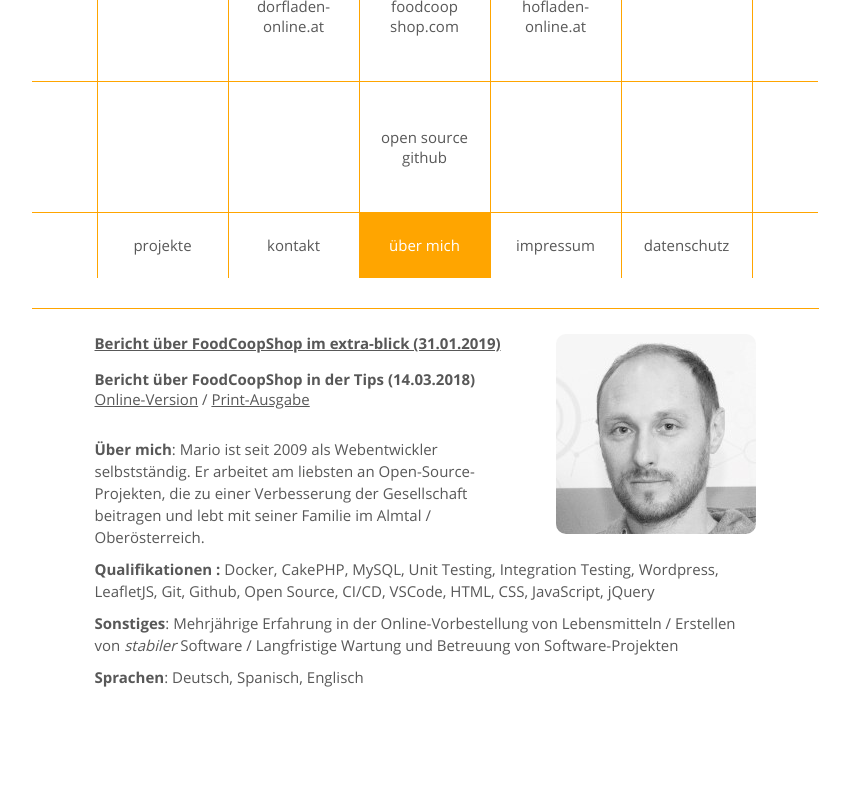
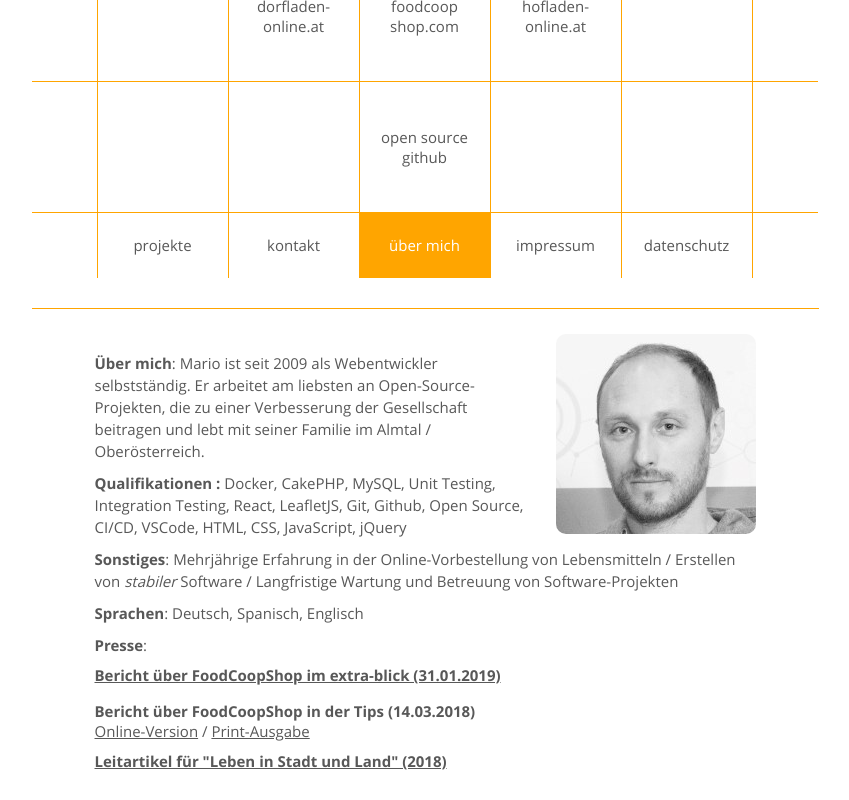
Before and after one commit to mrothauer/company-website, a Vue app: page / in a window 1280 px wide. Shown: the part 266-1066 px from the top of the page, without its empty margins (215-1064 px from the left). Before the commit the page ends 994 px from the top, so only its background shows below. Built offline with nearby package versions, Linux system fonts and the light colour scheme.

Commit message:
restructuring imprint

```diff
--- a/src/components/pages/About.vue
+++ b/src/components/pages/About.vue
@@ -4,21 +4,6 @@
         <div>
 
         <img alt="Mario Rothauer" width="200" height="200" src="/img/profilbild-netidee.jpg" />
-
-        <b>
-            <span><a style="text-decoration: underline" href="https://www.foodcoopshop.com/2019/01/foodcoopshop-im-extra-blick/" target="_blank"><span style="float: none;">Bericht über FoodCoopShop im extra-blick (31.01.2019)</span></a></span>
-        </b>
-        <br /><br />
-
-        <b>
-            <span class="lang de">Bericht über FoodCoopShop in der Tips (14.03.2018)</span>
-            <span class="lang en">Article about FoodCoopShop in Tips (in German)</span>
-        </b><br />
-
-        <p>
-            <a style="text-decoration: underline" href="https://www.tips.at/news/scharnstein/wirtschaft-politik/419922-digitalisierung-unterstuetzt-die-nahversorgung-im-almtal" target="_blank"><span style="float: none;" class="lang de">Online-Version</span><span style="float: none;" class="lang en">online version</span></a>
-            / <a style="text-decoration: underline" target="_blank" href="https://www.tips.at/zeitung-epaper/?ausgabe=tips-gmunden&id=31669#/22"><span style="float: none;" class="lang de">Print-Ausgabe</span><span style="float: none;" class="lang en">print version</span></a>
-        </p>
 
         <br />
 
@@ -36,7 +21,7 @@
             <b>
             <span class="lang en">Qualifications</span>
             <span class="lang de">Qualifikationen</span>
-            :</b> Docker, CakePHP, MySQL, Unit Testing, Integration Testing, Wordpress, LeafletJS, Git, Github, Open Source, CI/CD, VSCode, HTML, CSS, JavaScript, jQuery
+            :</b> Docker, CakePHP, MySQL, Unit Testing, Integration Testing, React, LeafletJS, Git, Github, Open Source, CI/CD, VSCode, HTML, CSS, JavaScript, jQuery
         </p>
 
         <p class="lang en"><b>Additional</b>: Several years of experience with food ordering workflow.</p>
@@ -45,7 +30,28 @@
         <p class="lang en"><b>Languages</b>: German, Spanish, English</p>
         <p class="lang de"><b>Sprachen</b>: Deutsch, Spanisch, Englisch</p>
 
-        </div>
+        <p class="lang de"><b>Presse</b>:</p>
+        <p class="lang en"><b>Press</b>:</p>
+        <b>
+            <span><a style="text-decoration: underline;" href="https://www.foodcoopshop.com/2019/01/foodcoopshop-im-extra-blick/" target="_blank"><span style="float: none;">Bericht über FoodCoopShop im extra-blick (31.01.2019)</span></a></span>
+        </b>
+        <br /><br />
+
+        <b>
+            <span class="lang de">Bericht über FoodCoopShop in der Tips (14.03.2018)</span>
+            <span class="lang en">Article about FoodCoopShop in Tips (in German)</span>
+        </b><br />
+
+        <p>
+            <a style="text-decoration: underline;" href="https://www.tips.at/news/scharnstein/wirtschaft-politik/419922-digitalisierung-unterstuetzt-die-nahversorgung-im-almtal" target="_blank"><span style="float: none;" class="lang de">Online-Version</span><span style="float: none;" class="lang en">online version</span></a>
+            / <a style="text-decoration: underline;" target="_blank" href="https://www.tips.at/zeitung-epaper/?ausgabe=tips-gmunden&id=31669#/22"><span style="float: none;" class="lang de">Print-Ausgabe</span><span style="float: none;" class="lang en">print version</span></a>
+        </p>
+
+        <b>
+            <a style="text-decoration: underline;" href="https://www.foodcoopshop.com/2018/06/leitartikel-vom-markt-platz-zum-online-markt/" target="_blank">Leitartikel für "Leben in Stadt und Land" (2018)</a>
+        </b>
+
+    </div>
 
     </div>
 </template>
--- a/src/components/projects/FoodCoopShop.vue
+++ b/src/components/projects/FoodCoopShop.vue
@@ -9,8 +9,6 @@
             <li class="lang de">Entwickler: Mag. (FH) Mario Rothauer</li>
             <li class="lang en">Developed by: Mag. (FH) Mario Rothauer</li>
             <li><span class="lang de">Seit</span><span class="lang en">Since</span> 2016 <a href="https://github.com/foodcoopshop/foodcoopshop" target="_blank">Open Source</a></li>
-            <li class="lang de"><a href="https://www.foodcoopshop.com/2019/01/foodcoopshop-im-extra-blick/" target="_blank">Bericht über FoodCoopShop im extra-blick (31.01.2019)</a></li>
-            <li class="lang de"><a href="https://www.tips.at/news/scharnstein/wirtschaft-politik/419922-digitalisierung-unterstuetzt-die-nahversorgung-im-almtal" target="_blank">Bericht über FoodCoopShop in der Tips (14.03.2018)</a></li>
         </ul>
         </div>
 
--- a/src/components/projects/HofladenOnline.vue
+++ b/src/components/projects/HofladenOnline.vue
@@ -9,7 +9,6 @@
             <li class="lang de">Entwickler: Mag. (FH) Mario Rothauer</li>
             <li class="lang en">Developed by: Mag. (FH) Mario Rothauer</li>
             <li><span class="lang de">Seit</span><span class="lang en">Since</span> 2020 <a href="https://foodcoopshop.github.io/de/hofladen-online.html" target="_blank">Open Source</a></li>
-            <li class="lang de"><a href="https://www.foodcoopshop.com/2018/06/leitartikel-vom-markt-platz-zum-online-markt/" target="_blank">Leitartikel für "Leben in Stadt und Land" (2018)</a></li>
         </ul>
         </div>
 
--- a/src/components/projects/ReparaturInitiativen.vue
+++ b/src/components/projects/ReparaturInitiativen.vue
@@ -5,7 +5,6 @@
         <b>Netzwerk Reparatur-Initiativen</b>
         <ul>
             <li class="lang de">Wartung und Weiterentwicklung des Portals</li>
-            <li class="lang de"><a href="https://www.nachhaltigkeitspreis.de/design/sieger/" target="_blank">Dezember 2020: Sieger des Deutschen Nachhaltigkeitspreises Design in der Kategorie Vorreiter</a></li>
             <li class="lang en">Maintainance and development</li>
             <li><span class="lang de">Seit</span><span class="lang en">Since</span> 2019 <a href="https://github.com/anstiftung/mapped-repair-events" target="_blank">Open Source</a></li>
         </ul>
```
